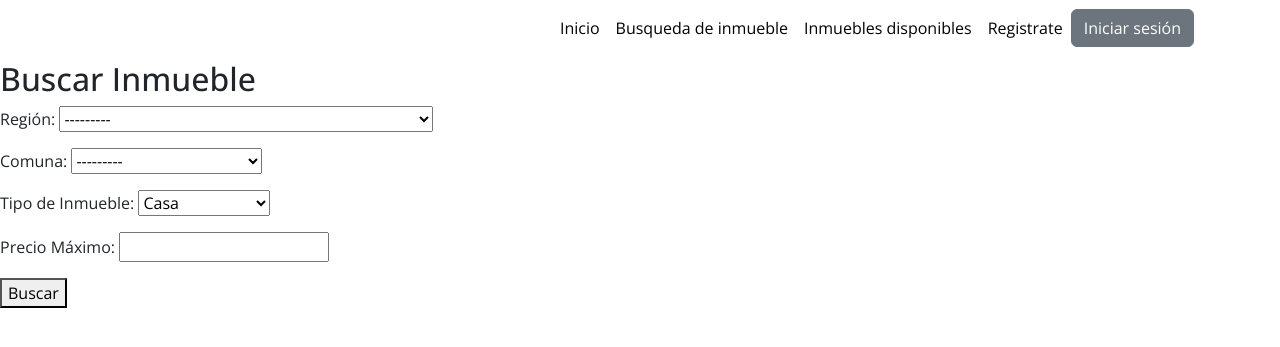
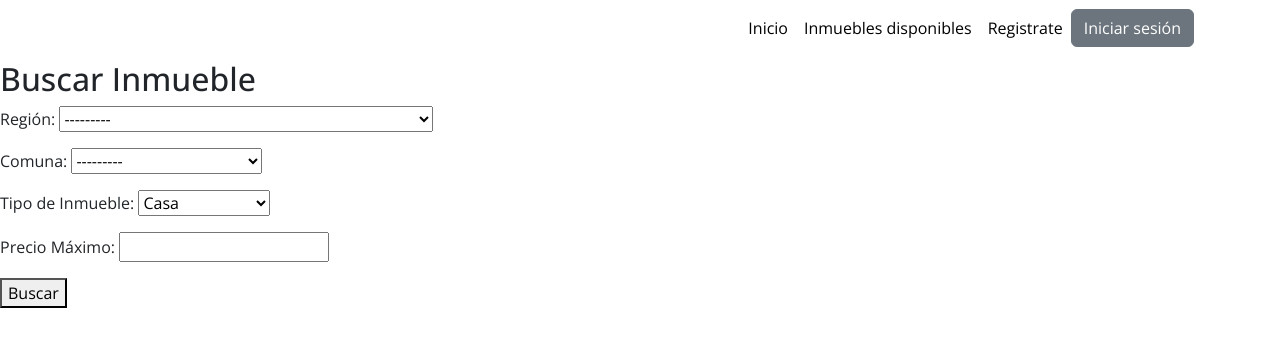
Before and after one commit to AshleyLecaros/proyecto_inmofacil, a Django app: page /busqueda_inmueble in a window 1280 px wide. Shown: the top 347 px of the page. Run offline with Django 4.2, Linux system fonts and the light colour scheme; data comes from the database, SQL or seed files in the repository; parts of the project's set-up code (start-up, migrations or seed data) failed here and were passed over.

Commit message:
HITO3 COMPLETO

```diff
--- a/proyecto_inmofacil/inmofacil_app/apps.py
+++ b/proyecto_inmofacil/inmofacil_app/apps.py
@@ -4,6 +4,3 @@ from django.apps import AppConfig
 class InmofacilAppConfig(AppConfig):
     default_auto_field = 'django.db.models.BigAutoField'
     name = 'inmofacil_app'
-
-    def ready(self):
-        import inmofacil_app.signals
--- a/proyecto_inmofacil/inmofacil_app/forms.py
+++ b/proyecto_inmofacil/inmofacil_app/forms.py
@@ -81,29 +81,30 @@ class EditarUsuarioForm(forms.ModelForm):
     # Inicializa el formulario con los datos actuales del usuario y su dirección.
     def __init__(self, *args, **kwargs):
         super(EditarUsuarioForm, self).__init__(*args, **kwargs)
-        if self.instance and self.instance.direccion_id:
-            self.fields['calle'].initial = self.instance.direccion_id.calle
-            self.fields['numero'].initial = self.instance.direccion_id.numero
-            self.fields['departamento'].initial = self.instance.direccion_id.departamento
-            self.fields['comuna'].initial = self.instance.direccion_id.comuna_id
+        if hasattr(self.instance, 'direccion'):
+            self.fields['calle'].initial = self.instance.direccion.calle
+            self.fields['numero'].initial = self.instance.direccion.numero
+            self.fields['departamento'].initial = self.instance.direccion.departamento
+            self.fields['comuna'].initial = self.instance.direccion.comuna
 
     # Guarda los datos del formulario, actualizando o creando la dirección según sea necesario.
     def save(self, commit=True):
         user = super().save(commit=False)
         if commit:
-            if not user.direccion_id:
+            if not hasattr(user, 'direccion'):
                 direccion = Direccion()
             else:
-                direccion = user.direccion_id
+                direccion = user.direccion
 
             direccion.calle = self.cleaned_data['calle']
             direccion.numero = self.cleaned_data['numero']
             direccion.departamento = self.cleaned_data.get('departamento', '')
-            direccion.comuna_id = self.cleaned_data['comuna']
+            direccion.comuna = self.cleaned_data['comuna']
             direccion.save()
-            user.direccion_id = direccion
+            user.direccion = direccion
             user.save()
         return user
+
 
 class EditarInmuebleForm(forms.ModelForm):
     class Meta:
--- a/proyecto_inmofacil/inmofacil_app/models.py
+++ b/proyecto_inmofacil/inmofacil_app/models.py
@@ -79,6 +79,19 @@ class Usuario(AbstractBaseUser, PermissionsMixin):
     def __str__(self):
         return f"{self.nombre} {self.apellido} ({self.tipo_usuario})"
 
+# Asignar roles automáticamente a un usuario nuevo.
+User = get_user_model()
+
+@receiver(post_save, sender=Usuario)
+def asignar_roles_a_usuario(sender, instance, created, **kwargs):
+    if created:
+        if instance.tipo_usuario == 'arrendador':
+            arrendador_group, created = Group.objects.get_or_create(name='Arrendador')
+            instance.groups.add(arrendador_group)
+        elif instance.tipo_usuario == 'arrendatario':
+            arrendatario_group, created = Group.objects.get_or_create(name='Arrendatario')
+            instance.groups.add(arrendatario_group)
+
 
 
 class Inmueble(models.Model):
@@ -98,6 +111,8 @@ class Inmueble(models.Model):
     tipo_inmueble = models.CharField(max_length=20, choices= tipo_inmueble_choice, null=False, blank=False)
     valor_mensual = models.FloatField(max_length=50, null=False, blank=False)
     foto_url = models.URLField()
+    propietario = models.ForeignKey(Usuario, on_delete=models.CASCADE, related_name='inmuebles_propiedad',
+    null=False, blank=False)
 
     def __str__(self):
         return self.nombre
--- a/proyecto_inmofacil/inmofacil_app/templates/base.html
+++ b/proyecto_inmofacil/inmofacil_app/templates/base.html
@@ -33,31 +33,42 @@
             <a class="nav-link active text-black" aria-current="page" href="/">Inicio</a>
           </li>
           <li class="nav-item">
-                <a class="nav-link active text-black" href="busqueda_inmueble">Busqueda de inmueble</a>
+            <a class="nav-link active text-black" href="{% url 'inmuebles_disponibles' %}">Inmuebles disponibles</a>
+          </li>
+          {% if user.is_authenticated %}
+          <li class="nav-item">
+            <a class="nav-link active text-black" href="{% url 'busqueda_inmueble' %}">Busqueda de inmueble</a>
           </li>
           <li class="nav-item">
-                <a class="nav-link active text-black" href="inmuebles_disponibles">Inmuebles disponibles</a>
+            <a class="nav-link active text-black" href="{% url 'perfil' %}">Perfil</a>
           </li>
+          {% if user.tipo_usuario == 'arrendador' %}
           <li class="nav-item">
-                <a class="nav-link active text-black" href="registro_usuario">Registrate</a>
+            <a class="nav-link active text-black" href="{% url 'mis_inmuebles' %}">Mis inmuebles</a>
           </li>
+          {% endif %}
+          {% else %}
+          <li class="nav-item">
+            <a class="nav-link active text-black" href="{% url 'registro_usuario' %}">Registrate</a>
+          </li>
+          {% endif %}
         </ul>
       </div>
       <div class="d-flex">
         {% if user.is_authenticated %}
-              <a href="{% url 'logout'%}">
-              <button class="btn btn-secondary" type="submit">Cerrar sesión</button></a>
+        <a href="{% url 'logout' %}">
+          <button class="btn btn-secondary" type="submit">Cerrar sesión</button>
+        </a>
         {% else %}
-            <a href="{% url 'login'%}">
-              <button class="btn btn-secondary" type="submit">Iniciar sesión</button></a>
+        <a href="{% url 'login' %}">
+          <button class="btn btn-secondary" type="submit">Iniciar sesión</button>
         </a>
         {% endif %}
-
       </div>
     </div>
   </nav>
   {% endblock %}
-      <!-- termino barra de navegacion -->
+  <!-- Término barra de navegación -->
 
     {% block index %}
     {% endblock %}
--- a/proyecto_inmofacil/inmofacil_app/views.py
+++ b/proyecto_inmofacil/inmofacil_app/views.py
@@ -1,6 +1,6 @@
 from django.shortcuts import render, redirect, get_object_or_404
 from .forms import RegistroInmuebleForm, BusquedaInmuebleForm, RegistroUsuarioForm, EditarUsuarioForm, EditarInmuebleForm
-from .models import Inmueble, Usuario
+from .models import Inmueble, Usuario, Direccion
 from django.contrib.auth.decorators import login_required
 
 # Create your views here.
@@ -98,17 +98,16 @@ def editar_perfil(request):
 # Vista para que el arrendador vea sus inmuebles.
 @login_required
 def mis_inmuebles(request):
-    usuario = get_object_or_404(Usuario, rut=request.user.username)
+    usuario = get_object_or_404(Usuario, email=request.user.email)
     if usuario.tipo_usuario != 'arrendador':
         return redirect('perfil')
 
-    inmuebles = Inmueble.objects.filter(direccion_id__usuario=usuario)
+    inmuebles = Inmueble.objects.filter(propietario=usuario)
     return render(request, 'mis_inmuebles.html', {'inmuebles': inmuebles})
-
 # Vista para que el arrendador registre un nuevo inmueble.
 @login_required
 def registro_inmueble(request):
-    usuario = get_object_or_404(Usuario, rut=request.user.username)
+    usuario = get_object_or_404(Usuario, email=request.user.email)
     if usuario.tipo_usuario != 'arrendador':
         return redirect('perfil')
 
@@ -125,7 +124,7 @@ def registro_inmueble(request):
 # Vista para editar un inmueble existente del arrendador.
 @login_required
 def editar_inmueble(request, inmueble_id):
-    usuario = get_object_or_404(Usuario, rut=request.user.username)
+    usuario = get_object_or_404(Usuario, email=request.user.email)
     if usuario.tipo_usuario != 'arrendador':
         return redirect('perfil')
 
```
Also changed, not shown: proyecto_inmofacil/inmofacil_app/signals.py (deleted, +0 -20 lines), proyecto_inmofacil/inmofacil_app/migrations/0008_inmueble_propietario.py (added). Lines whose indentation alone changed are shown as unchanged.
